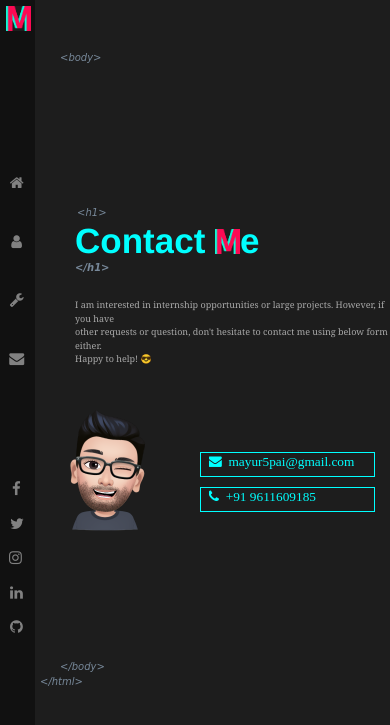
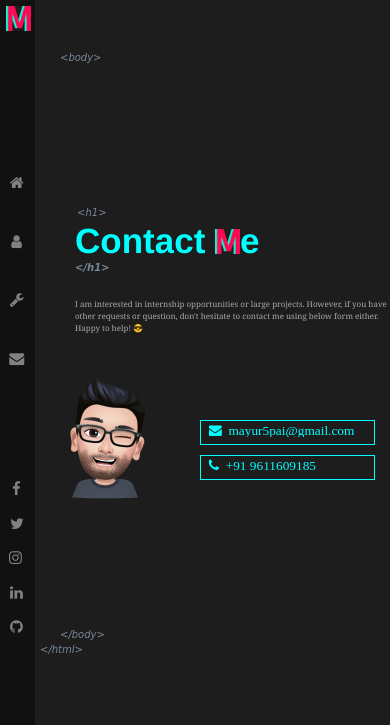
Before and after one commit to mayurpai/mayurpai.github.io, a PHP site: page /contact.html in a window 390 px wide. Shown: the top 725 px of the page. Run offline with PHP 8.4, Linux system fonts and the light colour scheme.

Commit message:
Update style-contact.css

```diff
--- a/style-contact.css
+++ b/style-contact.css
@@ -63,7 +63,7 @@
                 }
                 #fp {
                     padding-left: 40px;
-                    font-size: 9px;
+                    font-size: 8px;
                 }
                 ul li img.m {
                     width: 25px;
```
